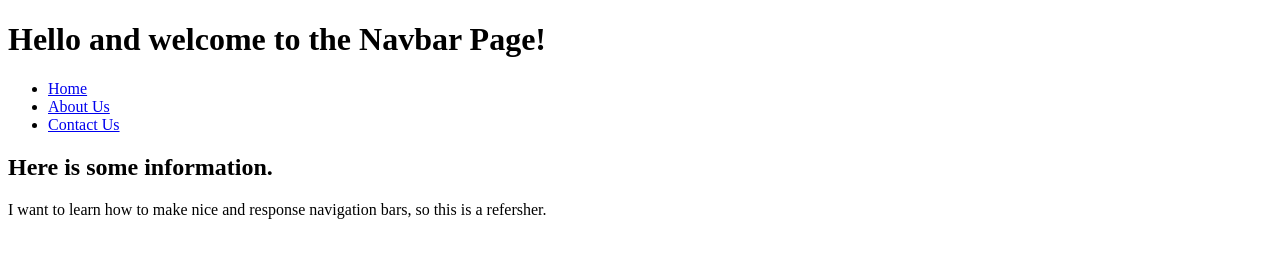
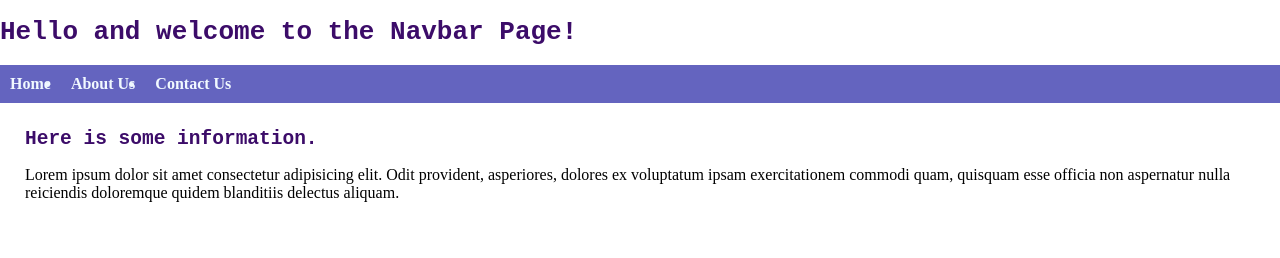
Before and after one commit to SidraNaru/navbar-practice, a plain HTML site: page index.html in a window 1280 px wide. Drawn offline with Linux system fonts and the light colour scheme.

Commit message:
styles added and lorem text
Added the styles for navigation bar. Next step will be to create the pages and also change display properties

```diff
--- a/index.html
+++ b/index.html
@@ -4,6 +4,7 @@
     <meta charset="UTF-8">
     <meta name="viewport" content="width=device-width, initial-scale=1.0">
     <title>Home❤️</title>
+    <link href="styles.css" rel="stylesheet">
 </head>
 <body>
 
@@ -24,7 +25,7 @@
           <main>
                 <!-- h2 to start adding some general content -->
                  <h2>Here is some information.</h2>
-                 <p>I want to learn how to make nice and response navigation bars, so this is a refersher.</p>
+                 <p>Lorem ipsum dolor sit amet consectetur adipisicing elit. Odit provident, asperiores, dolores ex voluptatum ipsam exercitationem commodi quam, quisquam esse officia non aspernatur nulla reiciendis doloremque quidem blanditiis delectus aliquam.</p>
 
           </main>
 
--- a/styles.css
+++ b/styles.css
@@ -0,0 +1,42 @@
+body {
+    margin: 0px;
+}
+
+main {
+    margin: 25px;
+}
+
+h1, h2 {
+
+    color:#3c0c69;
+    font-family: monospace;
+}
+
+.navbar ul {
+    background-color: #6464bf;
+    color: aliceblue;
+    margin: 0px;
+    padding: 0px;
+    /* overflow hidden to allow horizontal navbar */
+    overflow: hidden;
+
+
+}
+
+.navbar a {
+    text-decoration: none;
+    font-weight: bold;
+    color: #f1f9ff;
+    padding: 10px;
+    display: block;
+    text-align: center;
+}
+
+.navbar a:hover {
+    background-color: #3c0c69;
+}
+
+/* to make our navbar horizontal */
+.navbar li {
+    float: left;
+}
```
